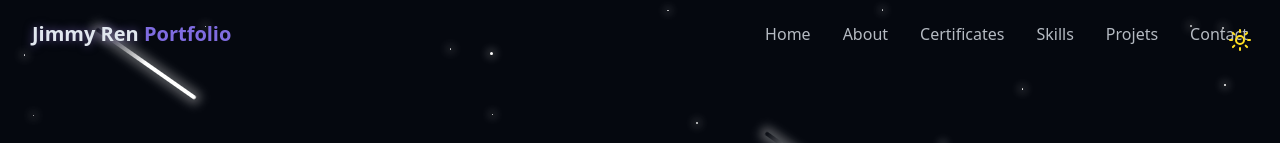
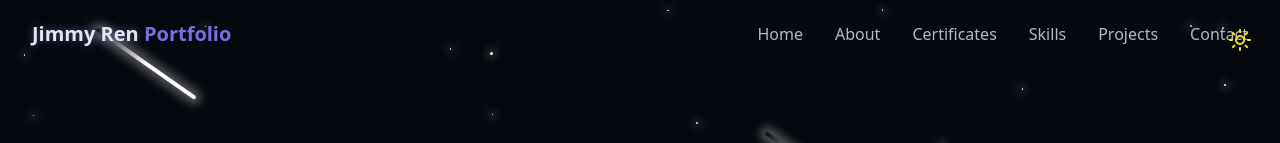
Before and after one commit to Jr3582/protfolioProject, a React (Vite) app: page / in a window 1280 px wide. Shown: the top 143 px of the page. Built offline with nearby package versions, Linux system fonts and the light colour scheme.

Commit message:
small typo in header

```diff
--- a/src/components/NavBar.jsx
+++ b/src/components/NavBar.jsx
@@ -7,7 +7,7 @@ const navItems = [
     {name: "About", href: "#about"},
     {name: "Certificates", href: "#certificates"},
     {name: "Skills", href: "#skills"},
-    {name: "Projets", href: "#projects"},
+    {name: "Projects", href: "#projects"},
     {name: "Contact", href: "#contact"},
 ]
 
```
